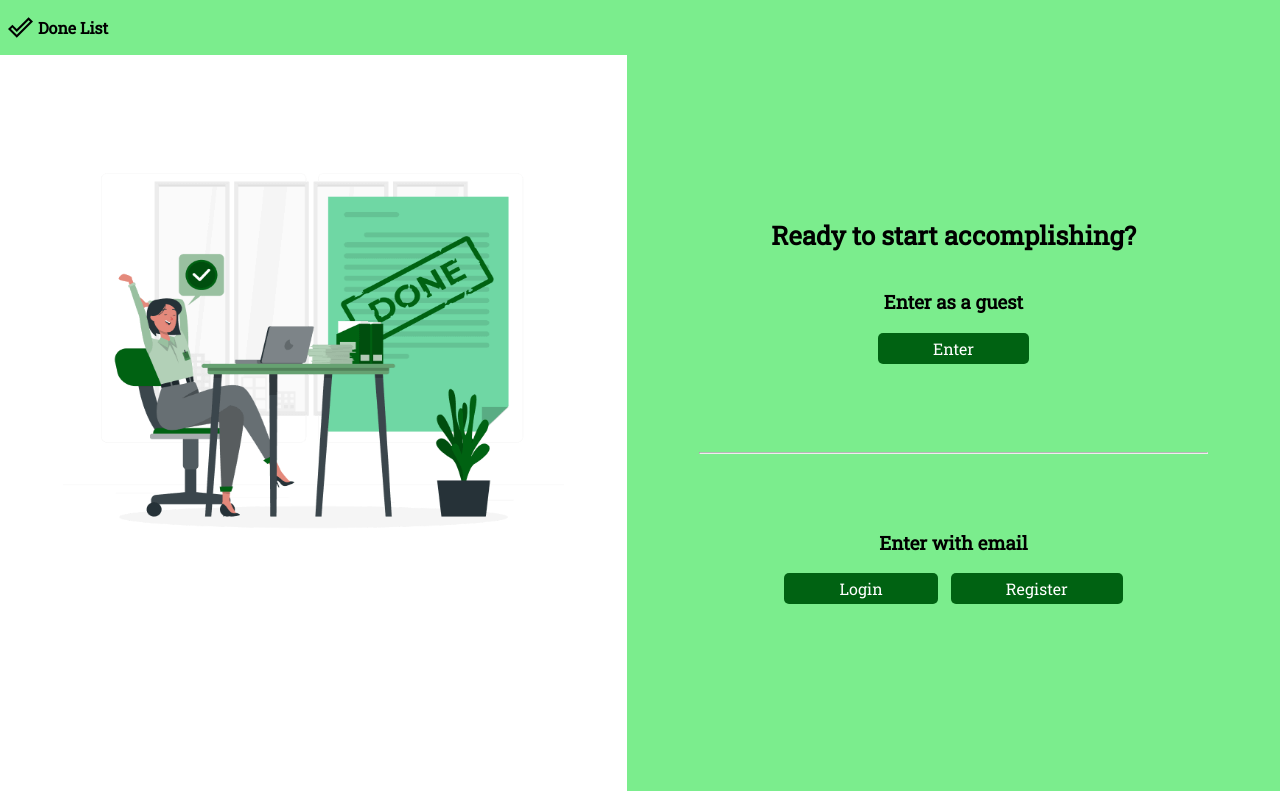
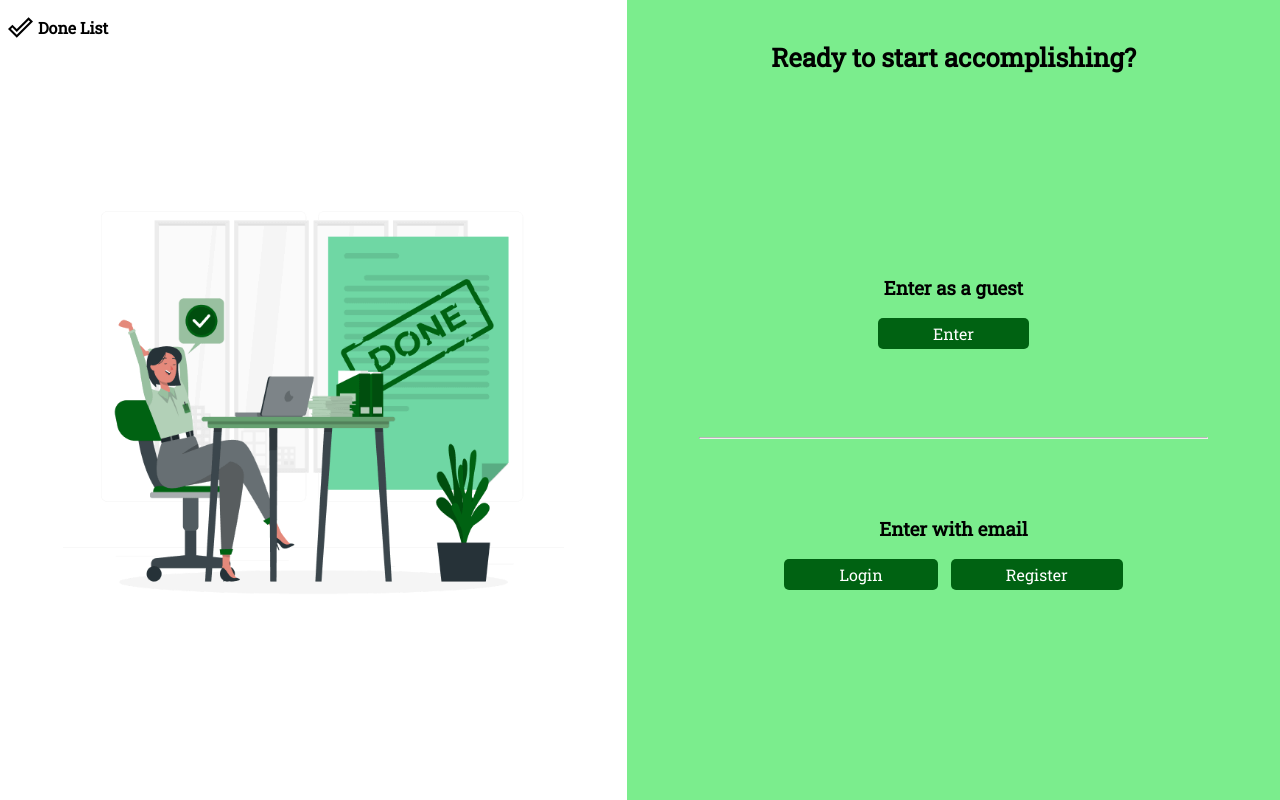
Before and after one commit to saraiovieira/done-list, a React (Create React App) app in the folder client/: page /login in a window 1280 px wide. Built offline with nearby package versions, Linux system fonts and the light colour scheme; no server answers; the HTML template or start-up script is replaced by a standard one.

Commit message:
change layout

```diff
--- a/client/src/App.jsx
+++ b/client/src/App.jsx
@@ -1,6 +1,5 @@
 import React from "react";
 import { BrowserRouter as Router, Routes, Route } from "react-router-dom";
-import MainHeader from "./Components/MainHeader";
 import DoneHeader from "./Components/DoneHeader";
 import Welcome from "./Pages/Welcome/Welcome.jsx";
 import Login from "./Pages/Login/Login.jsx";
@@ -12,8 +11,8 @@ function App() {
   return (
     <Router>
       <Routes>
-        <Route path="/" element={[<MainHeader key="mainHeader" />, <Welcome  key="welcome" />]} />
-        <Route path="/login" element={[<MainHeader key="mainHeader" />, <Login key="login" />]} />
+        <Route path="/" element={<Welcome  key="welcome" />} />
+        <Route path="/login" element={<Login key="login" />} />
         <Route element={<PrivateRoute />}>
           <Route path="/donelist" element={[<DoneHeader key="doneHeader" />, <DoneList key="doneList" />]} />
         </Route>
--- a/client/src/Components/MainHeader.jsx
+++ b/client/src/Components/MainHeader.jsx
@@ -1,10 +1,10 @@
 import React from "react";
 const MainHeader = () => {
   return (
-    <header className="main-header">
+    <div className="main-header">
       <img className="main-header__logo" src="/logo.svg" alt="Done List Logo" />
       <h1 className="main-header__title">Done List</h1>
-    </header>
+    </div>
   );
 };
 
--- a/client/src/Pages/Login/Login.css
+++ b/client/src/Pages/Login/Login.css
@@ -19,9 +19,18 @@ header {
   background-color: #7bed8d;
   display: flex;
   flex-direction: column;
-  justify-content: center;
   height: 90vh;
   padding: 2.5em 1.5em 1.5em 1.5em;
+}
+
+/* Image container styles */
+.login__img-container {
+  display: flex;
+  justify-content: center;
+}
+
+.login__img {
+  width: 80%;
 }
 
 /* Form Section Styles */
@@ -39,9 +48,7 @@ header {
   font-weight: bold;
   color: #000;
   font-size: 1.6em;
-  top: 17%;
-  right: 0;
-  left: 0;
+  margin-bottom: 40%;
 }
 
 /* Guest Section Styles */
@@ -184,13 +191,42 @@ header {
   background-color: #022809;
 }
 
+/* Media queries for responsiveness */
+
+@media (min-width: 641px) {
+  .login__img-container {
+    display: flex;
+    justify-content: center;
+  }
+
+  .login__img{
+    width: 52%;
+  }
+}
+
 /* Media Query for Larger Screens */
 @media (min-width: 961px) {
+  .login__container {
+    display: flex;
+  }
+
+  .login__img-container {
+    margin-top: 100px;
+    align-items: center;
+    background-color: white;
+  }
+
+  .login__img {
+    width: 80%;
+  }
 
   .login {
-    height: 92vh;
+    height: 100vh;
     width: 55%;
-    justify-content: center;
+  }
+
+  .login__form-title {
+    margin-bottom: 27%;
   }
 
   .login__form-section {
--- a/client/src/Pages/Login/Login.jsx
+++ b/client/src/Pages/Login/Login.jsx
@@ -4,6 +4,7 @@ import "./Login.css";
 import { useNavigate } from "react-router-dom";
 import { validEmail, validPassword } from "../../Validation/Validation";
 import { FaEye, FaEyeSlash } from "react-icons/fa";
+import MainHeader from "../../Components/MainHeader";
 
 const Login = () => {
   let navigate = useNavigate();
@@ -160,13 +161,16 @@ const Login = () => {
 
   return (
     <>
-      <div className="welcome">
-        <div className="welcome__img-container">
-          <img
-            className="welcome__img"
-            src="/done-image.png"
-            alt="Woman who is happy to have finished a task and is sitting in front of a desk with her laptop open"
-          />
+      <div className="login__container">
+        <div  className="login__img-section">
+          <MainHeader />
+          <div className="login__img-container">
+            <img
+              className="login__img"
+              src="/done-image.png"
+              alt="Woman who is happy to have finished a task and is sitting in front of a desk with her laptop open"
+            />
+          </div>
         </div>
         <div className="login">
           <h2 className="login__form-title">Ready to start accomplishing? </h2>
--- a/client/src/Pages/Welcome/Welcome.css
+++ b/client/src/Pages/Welcome/Welcome.css
@@ -38,6 +38,7 @@ header,
   display: flex;
   align-items: center;
   padding: 0.5em;
+  align-self: flex-start;
 }
 
 .main-header__logo {
@@ -63,6 +64,7 @@ header,
   display: flex;
   flex-direction: column;
   gap: 15px;
+  margin-top: 90px;
 }
 
 .welcome__paragraph--bold {
@@ -116,10 +118,9 @@ header,
 .welcome__img-container {
   display: flex;
   justify-content: center;
-  margin-top: -105px;
 }
 
-.welcome__img-container img {
+.welcome__img {
   width: 80%;
 }
 
@@ -131,7 +132,10 @@ header,
 
   .welcome__article {
     height: 60vh;
-    justify-content: center;
+  }
+
+  .welcome__article-description {
+    margin-top: 190px;
   }
 
   .welcome__bold-paragraph {
@@ -149,10 +153,9 @@ header,
   .welcome__img-container {
     display: flex;
     justify-content: center;
-    margin-top: -157px;
   }
 
-  .welcome__img-container img {
+  .welcome__img{
     width: 52%;
   }
 }
@@ -163,12 +166,12 @@ header,
   }
 
   .welcome__article {
-    height: 92vh;
+    height: 100vh;
     width: 55%;
-    justify-content: center;
   }
 
   .welcome__article-description {
+    margin-top: 180px;
     width: 70%;
   }
 
@@ -190,8 +193,7 @@ header,
     background-color: white;
   }
 
-  .welcome__img-container img {
-    height: 50%;
+  .welcome__img {
     width: 80%;
   }
 }
--- a/client/src/Pages/Welcome/Welcome.jsx
+++ b/client/src/Pages/Welcome/Welcome.jsx
@@ -2,6 +2,7 @@ import "./Welcome.css";
 import React from "react";
 import { useNavigate } from "react-router-dom";
 import { IoMdArrowRoundForward } from "react-icons/io";
+import MainHeader from "../../Components/MainHeader";
 
 const Welcome = () => {
   let navigate = useNavigate();
@@ -12,7 +13,8 @@ const Welcome = () => {
 
   return (
     <div className="welcome">
-      <article className="welcome__article">
+      <div className="welcome__article">
+        <MainHeader />
         <div className="welcome__article-description">
           <h2 className="welcome__paragraph--bold">
             Log completed tasks and watch your achievements pile up
@@ -30,7 +32,7 @@ const Welcome = () => {
             <IoMdArrowRoundForward className="welcome__arrow blink" />
           </button>
         </div>
-      </article>
+      </div>
 
       <div className="welcome__img-container">
         <img
```
